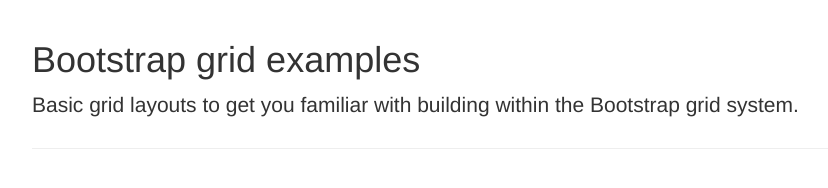
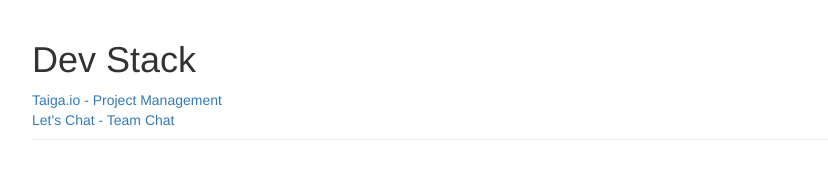
Before and after one commit to greggigon/development-stack, a plain HTML site: page registry-html/index.html in a window 1280 px wide. Shown: the whole page, without its empty margins (38-866 px from the left). Drawn offline with nearby package versions, Linux system fonts and the light colour scheme.

Commit message:
Changed few things around compose

```diff
--- a/registry-html/index.html
+++ b/registry-html/index.html
@@ -21,8 +21,14 @@
     <div class="container">
 
       <div class="page-header">
-        <h1>Bootstrap grid examples</h1>
-        <p class="lead">Basic grid layouts to get you familiar with building within the Bootstrap grid system.</p>
+        <h1>Dev Stack</h1>
+
+        <div>
+        	<a href="" target="blank">Taiga.io - Project Management</a>
+        </div>
+        <div>
+        	<a href="" target="blank">Let's Chat - Team Chat</a>
+        </div>
       </div>
 
     </div> <!-- /container -->
```
Also changed, not shown: 2 other files.
